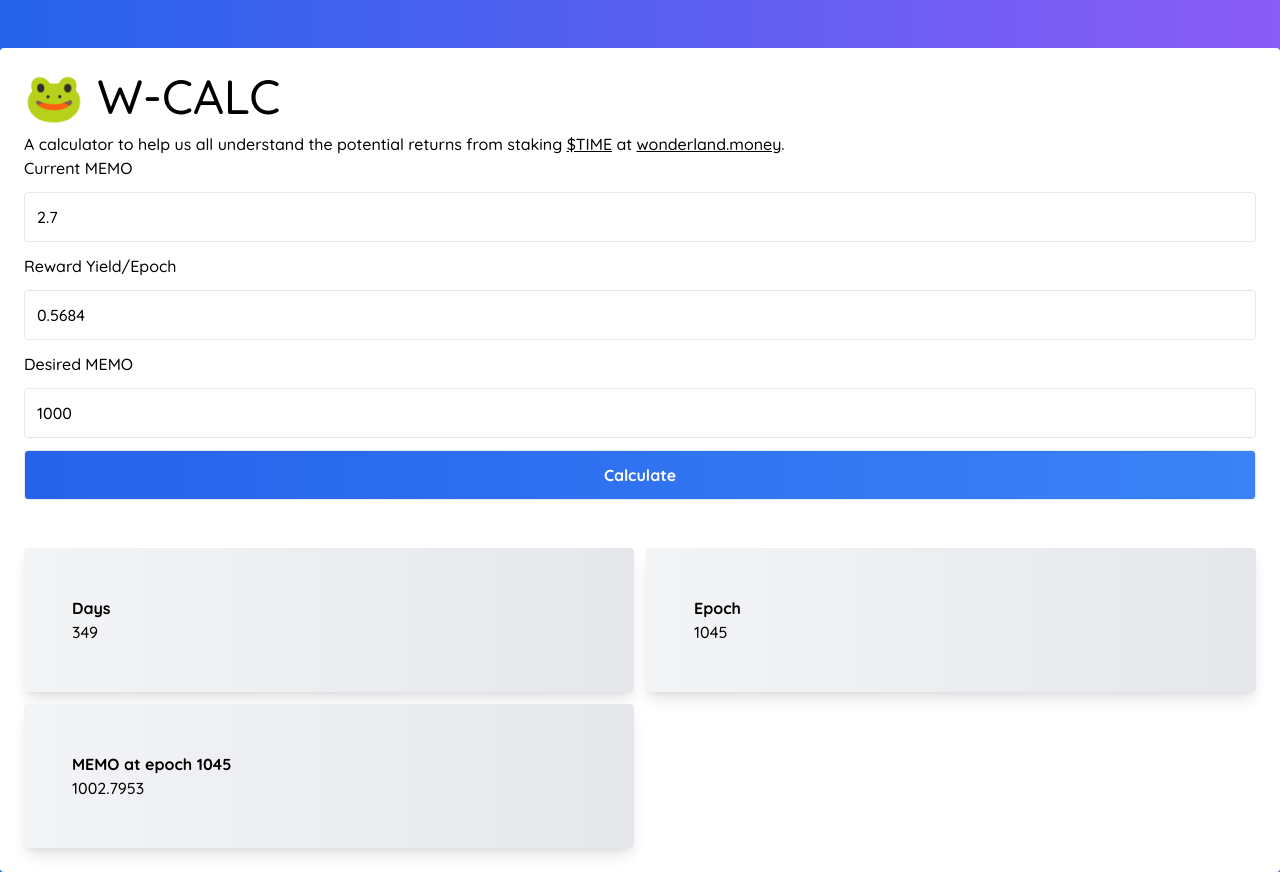
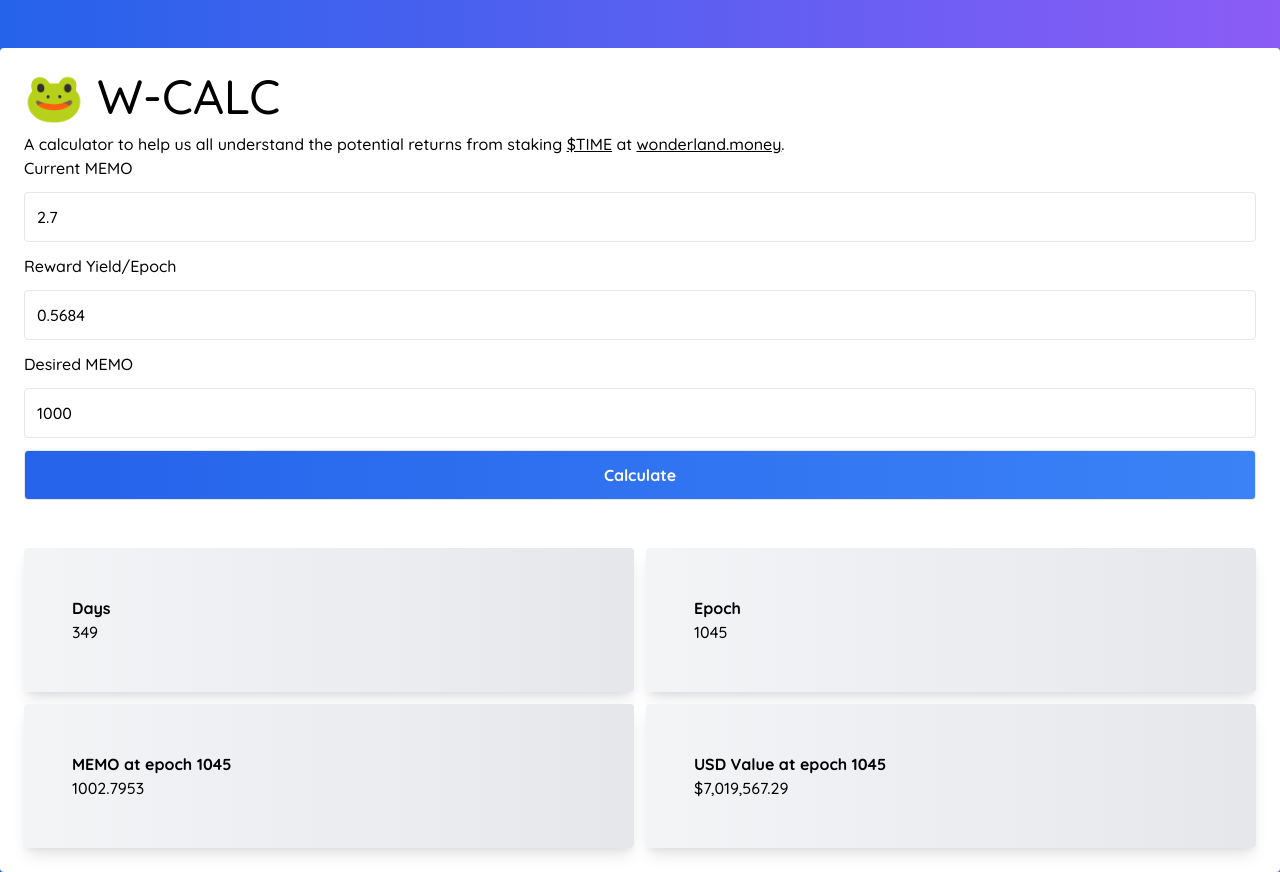
Before and after one commit to kieran-allen/w-calc, a React app: page / in a window 1280 px wide. Both pictures are taken after a click on the input "Calculate". Built offline with nearby package versions, Linux system fonts and the light colour scheme.

Commit message:
add usd value

```diff
--- a/src/components/Data.tsx
+++ b/src/components/Data.tsx
@@ -19,6 +19,15 @@
         <h3 className={clsx('font-bold')}>MEMO at epoch {compound.length}</h3>
         <h4>{compound[compound.length - 1].toFixed(4)}</h4>
       </div>
+      <div className={clsx('data-point')}>
+        <h3 className={clsx('font-bold')}>USD Value at epoch {compound.length}</h3>
+        <h4>
+          {Intl.NumberFormat('en-US', {
+            style: 'currency',
+            currency: 'USD',
+          }).format(compound[compound.length - 1] * 7000)}
+        </h4>
+      </div>
     </div>
   ) : null
 }
```
